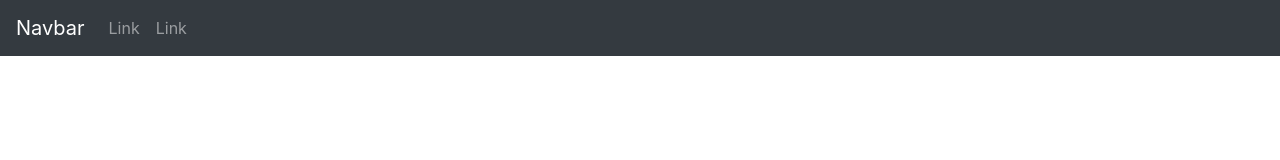
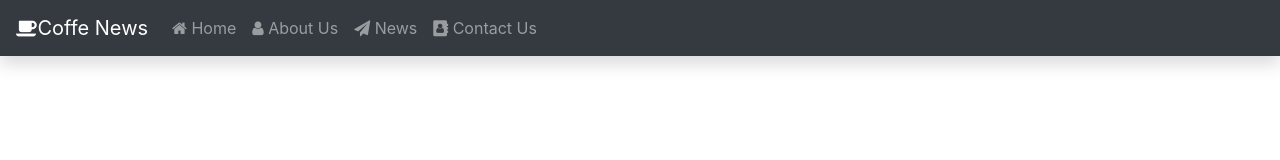
Before and after one commit to 4ngelo0/pw-23-03, a plain HTML site: page index.html in a window 1280 px wide. Drawn offline with nearby package versions, Linux system fonts and the light colour scheme.

Commit message:
aula commit

```diff
--- a/index.html
+++ b/index.html
@@ -7,26 +7,47 @@
     <meta name="viewport" content="width=device-width, initial-scale=1, shrink-to-fit=no">
     <link rel="stylesheet" href="https://stackpath.bootstrapcdn.com/bootstrap/4.3.1/css/bootstrap.min.css" integrity="sha384-ggOyR0iXCbMQv3Xipma34MD+dH/1fQ784/j6cY/iJTQUOhcWr7x9JvoRxT2MZw1T" crossorigin="anonymous">
     <link rel="stylesheet" href="custom.css">
+    <link rel="stylesheet" href="https://maxcdn.bootstrapcdn.com/font-awesome/4.7.0/css/font-awesome.min.css">
 </head>
 
 <body>
 
-    <nav class="navbar navbar-expand-sm navbar-dark bg-dark">
-        <a class="navbar-brand" href="#">Navbar</a>
+    <nav class="navbar navbar-expand-sm navbar-dark bg-dark shadow">
+        <a class="navbar-brand" href="#"><i class="fa fa-coffee"></i>Coffe News</a>
         <button class="navbar-toggler d-lg-none" type="button" data-toggle="collapse" data-target="#collapsibleNavId" aria-controls="collapsibleNavId" aria-expanded="false" aria-label="Toggle navigation">
         <span class="navbar-toggler-icon"></span>
     </button>
         <div class="collapse navbar-collapse" id="collapsibleNavId">
             <ul class="navbar-nav mr-auto mt-2 mt-lg-0">
                 <li class="nav-item">
-                    <a class="nav-link" href="#">Link</a>
+                    <a class="nav-link" href="#"><i class="fa fa-home" aria-hidden="true"></i> Home</a>
                 </li>
                 <li class="nav-item">
-                    <a class="nav-link" href="#">Link</a>
+                    <a class="nav-link" href="#"><i class="fa fa-user" aria-hidden="true"></i> About Us</a>
+                </li>
+                <li class="nav-item">
+                    <a class="nav-link" href="#"><i class="fa fa-paper-plane" aria-hidden="true"></i> News</a>
+                </li>
+                <li class="nav-item">
+                    <a class="nav-link" href="#"><i class="fa fa-address-book" aria-hidden="true"></i> Contact Us</a>
                 </li>
             </ul>
         </div>
     </nav>
+
+
+
+    <!-- <div class="jumbotron jumbotron-fluid ">
+        <div class="container">
+            <h2 class="display-5">Um site sobre as Noticias Do dia</h1>
+                <p class="lead">Jumbo helper text</p>
+                <hr class="my-2">
+                <p>Lorem ipsum dolor sit amet consectetur, adipisicing elit. Et incidunt repellat saepe ullam. Facilis distinctio dignissimos dolor amet veritatis recusandae in saepe. Nesciunt quisquam quaerat veniam dolorum enim necessitatibus! Nobis.</p>
+                <p class="lead">
+                    <a class="btn btn-primary btn-lg" href="Jumbo action link" role="button">Jumbo action name</a>
+                </p>
+        </div>
+    </div> -->
 
 
     <script src="https://code.jquery.com/jquery-3.3.1.slim.min.js" integrity="sha384-q8i/X+965DzO0rT7abK41JStQIAqVgRVzpbzo5smXKp4YfRvH+8abtTE1Pi6jizo" crossorigin="anonymous"></script>
```
